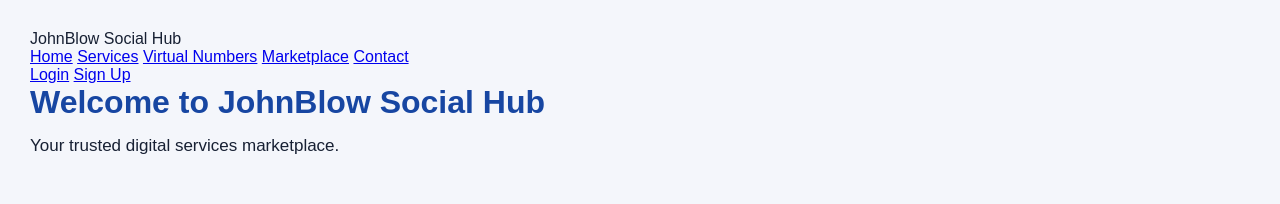
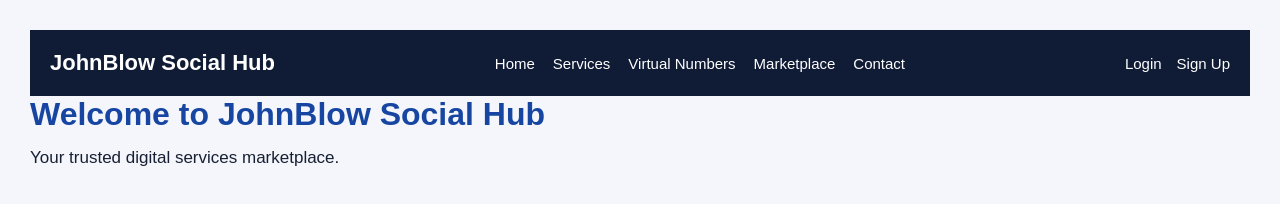
Before and after one commit to anyakorahjohn997-hash/johnblow-social-hub, a plain HTML site: page index.html in a window 1280 px wide. Drawn offline with Linux system fonts and the light colour scheme.

Commit message:
Update style.css

```diff
--- a/style.css
+++ b/style.css
@@ -20,3 +20,38 @@ h1 {
 p {
     font-size: 17px;
 }
+
+header {
+    background: #101b35;
+    color: white;
+    padding: 20px;
+    display: flex;
+    justify-content: space-between;
+    align-items: center;
+    flex-wrap: wrap;
+    gap: 20px;
+}
+
+.logo {
+    font-size: 22px;
+    font-weight: bold;
+    color: #ffffff;
+}
+
+nav {
+    display: flex;
+    gap: 18px;
+    flex-wrap: wrap;
+}
+
+nav a,
+.auth-buttons a {
+    color: white;
+    text-decoration: none;
+    font-size: 15px;
+}
+
+.auth-buttons {
+    display: flex;
+    gap: 15px;
+}
```
